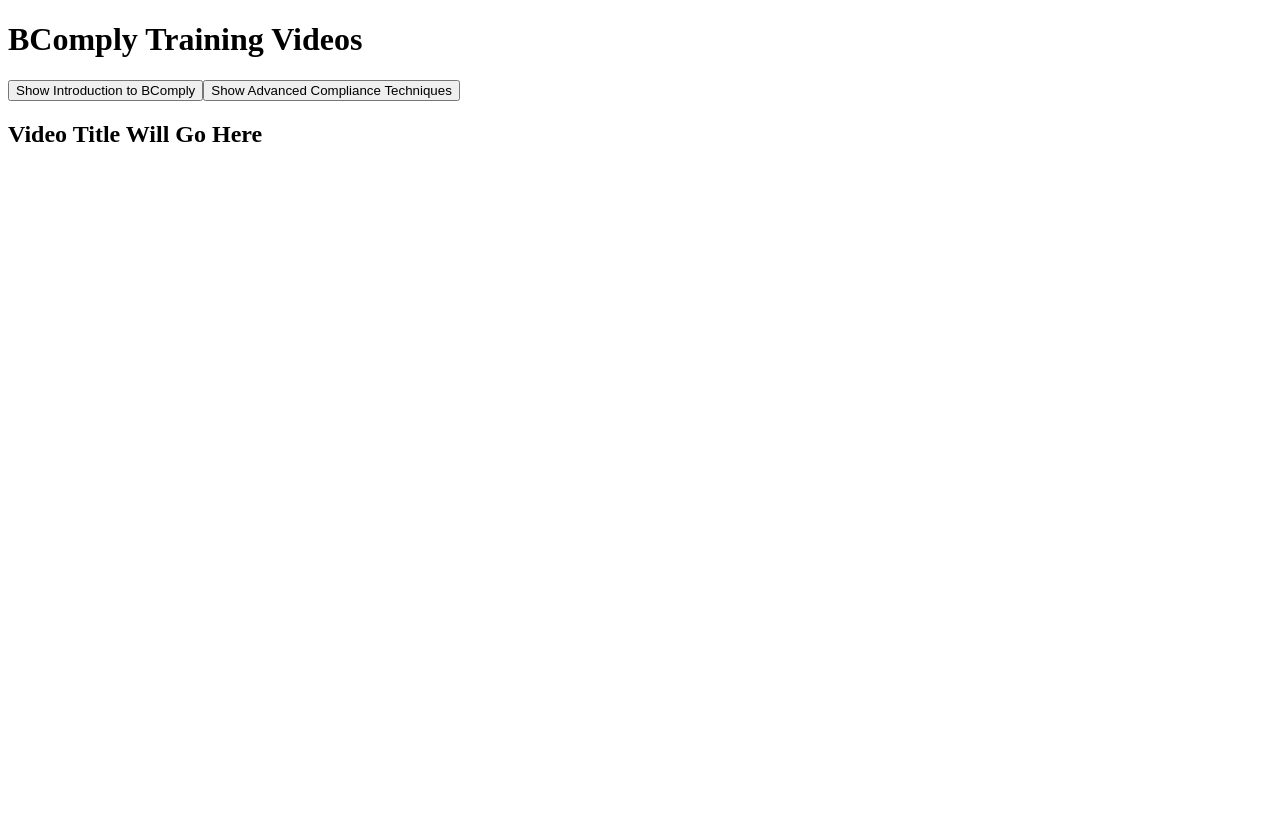
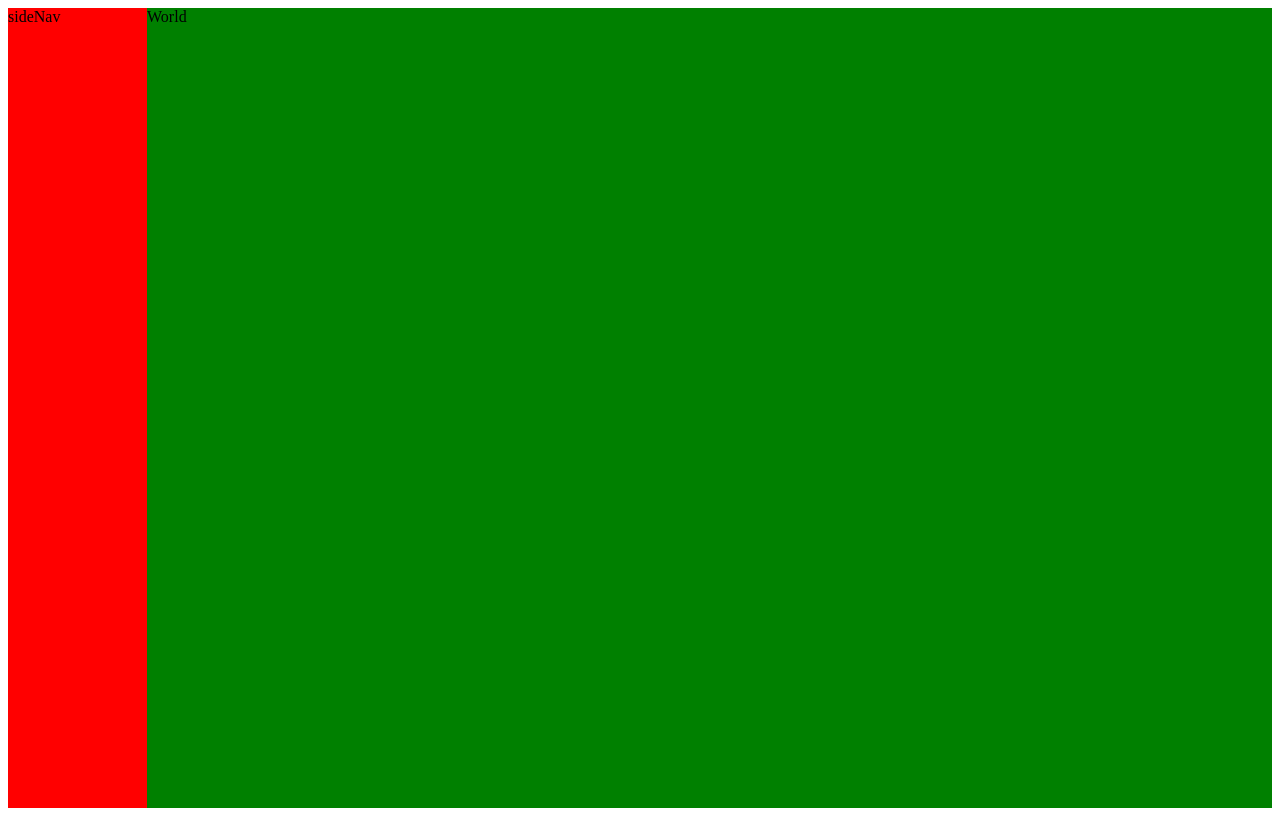
Before and after one commit to Professor-MAD/dcomply, a React (Create React App) app: page / in a window 1280 px wide. Built offline with nearby package versions, Linux system fonts and the light colour scheme.

Commit message:
sidenav component created

```diff
--- a/src/App.css
+++ b/src/App.css
@@ -1,3 +1,29 @@
-.books {
+.app-wrapper {
+    display: flex;
+    flex-direction: row;
+    justify-content: flex-start;
+    align-items: flex-start;
+    background-color: blue;
+    width: 100%;
+    height: 100vh;
+}
+
+.left-side {
+    display: flex;
+    flex-direction: column;
+    justify-content: flex-start;
+    align-items: flex-start;
     background-color: red;
+    width: 11%;
+    height: 100%;
 }
+
+.right-side {
+    display: flex;
+    flex-direction: column;
+    justify-content: flex-start;
+    align-items: flex-start;
+    background-color: green;
+    width: 89%;
+    height: 100%;
+}
--- a/src/App.js
+++ b/src/App.js
@@ -1,15 +1,15 @@
 import React from 'react';
 import './App.css';
+import SideNav from './components/SideNav/SideNav';
 
 function App() {
   return (
-    <div>
-      <h1>BComply Training Videos</h1>
-      <button>Show Introduction to BComply</button>
-      <button>Show Advanced Compliance Techniques</button>
-      {/* Placeholder for video information */}
-      <div id="video-info">
-        <h2>Video Title Will Go Here</h2>
+    <div className='app-wrapper'>
+      <div className='left-side'>
+        <SideNav />
+      </div>
+      <div className='right-side'>
+    World
       </div>
     </div>
   );
--- /dev/null
+++ b/src/components/SideNav/SideNav.js
@@ -0,0 +1,9 @@
+function SideNav() {
+    return (
+        <div>
+            sideNav
+        </div>
+    );
+}
+
+export default SideNav;
```
Also changed, not shown: src/components/SideNav/SideNav.css (added).
